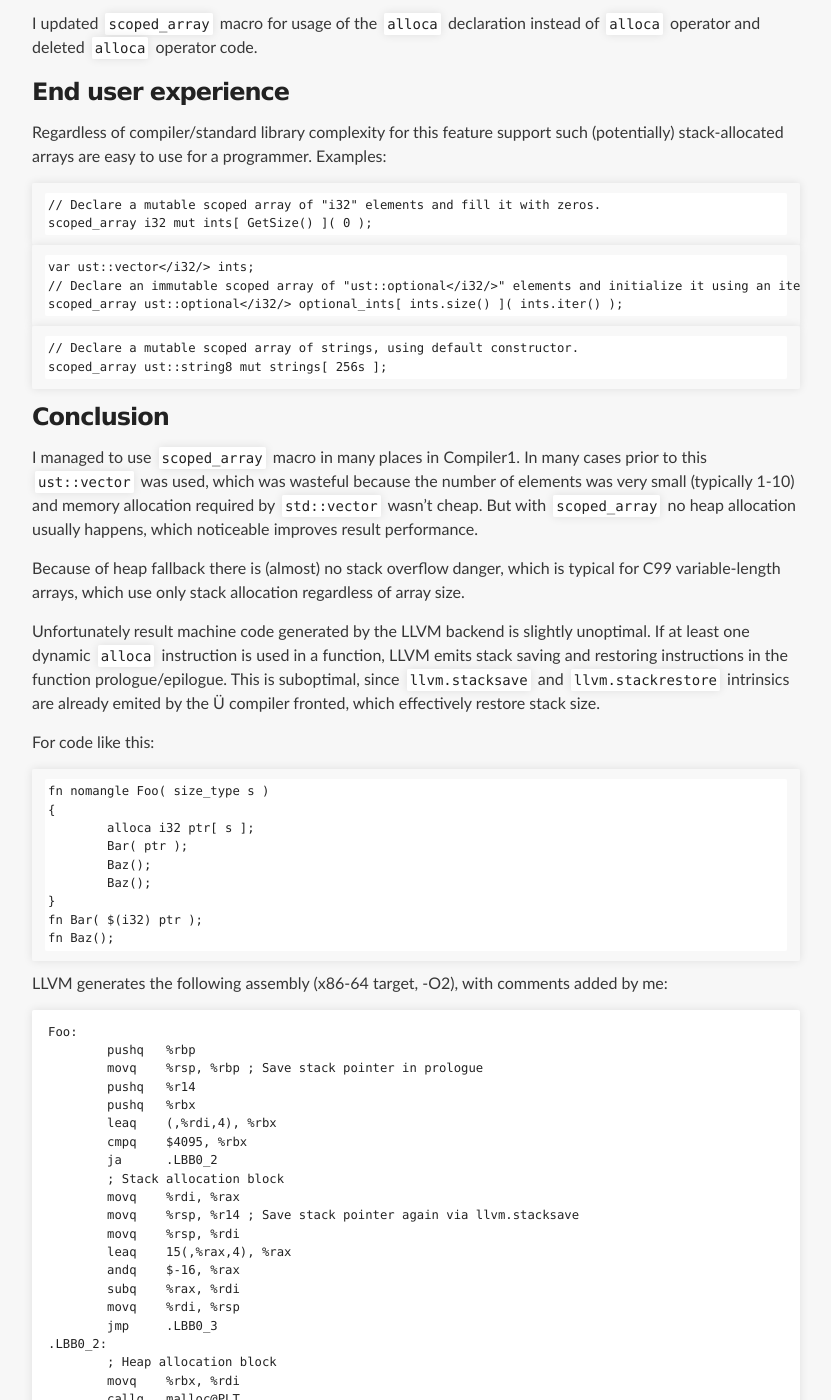
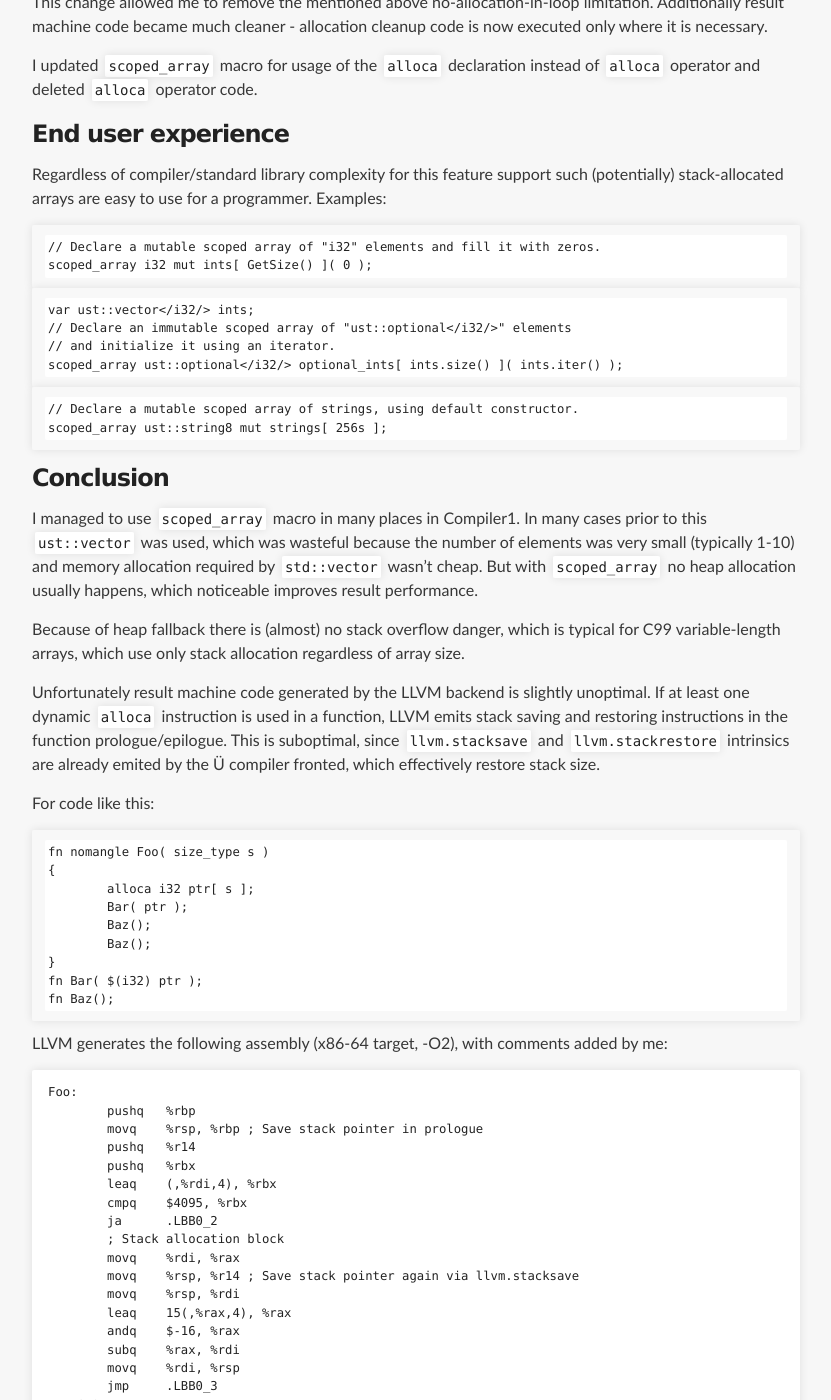
Before and after one commit to Panzerschrek/U-00DC-Sprache-site, a Jekyll site: the page built from _posts/2024-09-24-stack-allocations.md, in a window 1280 px wide and 1400 px high, scrolled down 2448 px. Shown: the whole window, without its empty margins (224-1055 px from the left). Built offline with Jekyll 4.4.1, drawn with Linux system fonts in a browser that asks for light colours; our own code applies the rules of GitHub Pages for plain Markdown files; some of the changed text lies outside the part shown.

Commit message:
Nekotoryje ispravlenija.

````diff
--- a/_posts/2024-09-24-stack-allocations.md
+++ b/_posts/2024-09-24-stack-allocations.md
@@ -120,7 +122,8 @@ scoped_array i32 mut ints[ GetSize() ]( 0 );
 ```
 ```
 var ust::vector</i32/> ints;
-// Declare an immutable scoped array of "ust::optional</i32/>" elements and initialize it using an iterator.
+// Declare an immutable scoped array of "ust::optional</i32/>" elements
+// and initialize it using an iterator.
 scoped_array ust::optional</i32/> optional_ints[ ints.size() ]( ints.iter() );
 ```
 
````
Also changed, not shown: other parts of _posts/2024-09-24-stack-allocations.md (+13 -11 lines).
